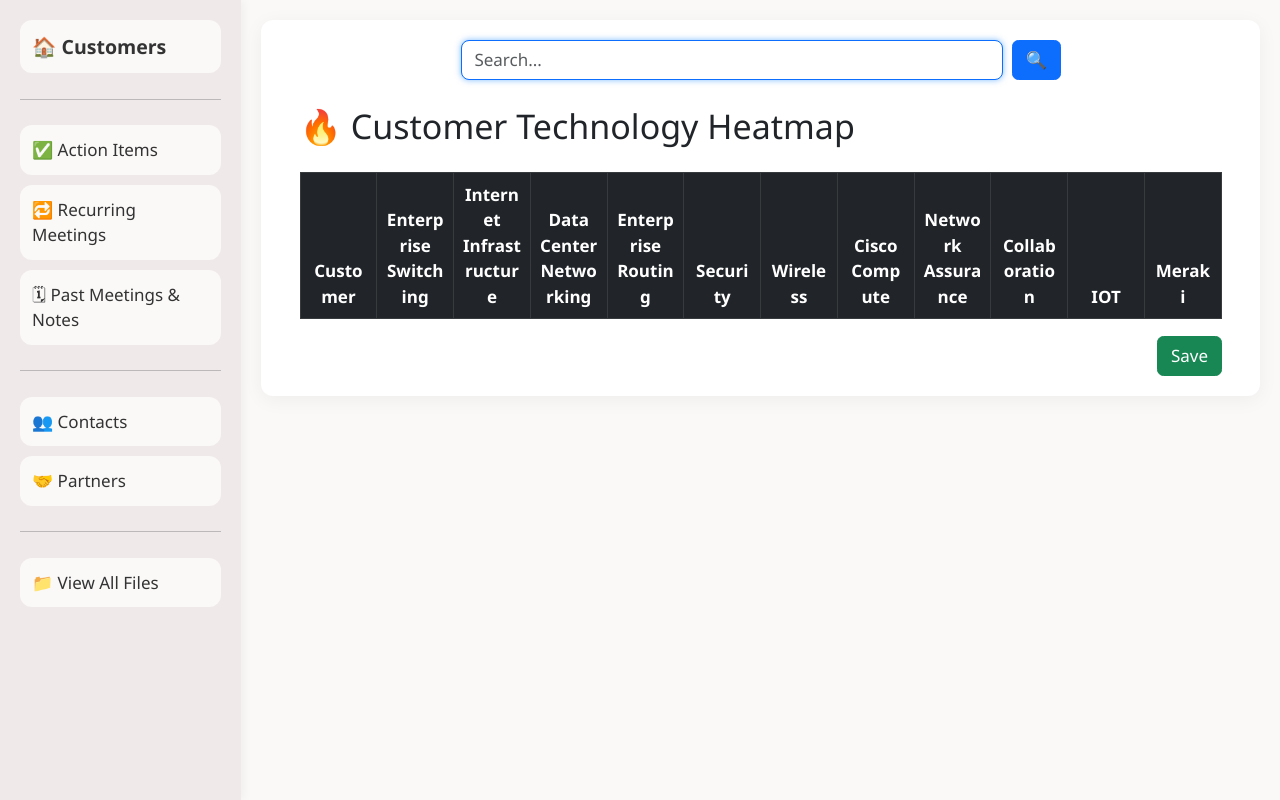
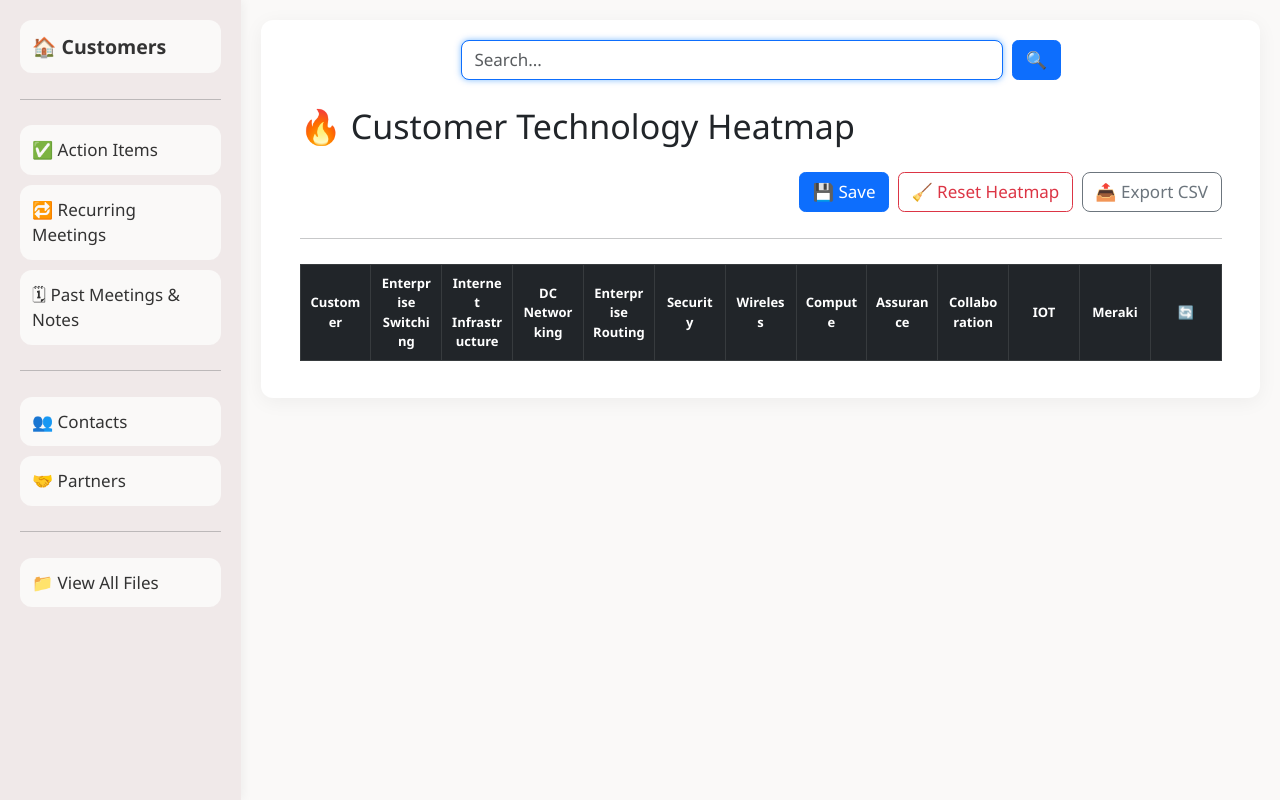
Before and after one commit to npopgeor/customer-crm-install, a Flask app: page /heatmap in a window 1280 px wide. Run offline with Flask 3, Linux system fonts and the light colour scheme; data that the repository does not hold is empty; parts of the project's set-up code (start-up, migrations or seed data) failed here and were passed over.

Commit message:
heatmap complete

```diff
--- a/app.py
+++ b/app.py
@@ -74,9 +74,9 @@ def log_change(action: str, target: str):
     logging.info(f"[{DEVICE_NAME}] {action} → {target}")
 
 COLUMNS = [
-    "Enterprise Switching", "Internet Infrastructure", "Data Center Networking",
-    "Enterprise Routing", "Security", "Wireless", "Cisco Compute",
-    "Network Assurance", "Collaboration", "IOT", "Meraki"
+    "Enterprise Switching", "Internet Infrastructure", "DC Networking",
+    "Enterprise Routing", "Security", "Wireless", "Compute",
+    "Assurance", "Collaboration", "IOT", "Meraki"
 ]
 
 
@@ -2225,10 +2225,10 @@ def heatmap():
         row = {"name": customer.name, "data": []}
         for column in COLUMNS:
             cell = HeatmapCell.query.filter_by(customer_id=customer.id, column_name=column).first()
-            if cell and (cell.color or cell.text):  # Only include if there's meaningful data
+            if cell and (cell.color or cell.text):
                 row["data"].append({"color": cell.color, "text": cell.text})
             else:
-                row["data"].append(None)  # Mark it as empty, not a fake dict
+                row["data"].append(None)
         heatmap_data.append(row)
 
     return render_template("heatmap.html", customers=heatmap_data, columns=COLUMNS)
@@ -2239,7 +2239,7 @@ def save_heatmap():
     raw_data = request.form.get('heatmap_data', '')
 
     for line in raw_data.strip().split('\n'):
-        if not line:
+        if not line.strip():
             continue
 
         try:
@@ -2249,29 +2249,39 @@ def save_heatmap():
                 continue
 
             cell_values = cells_raw.split('|')
+            if len(cell_values) != len(COLUMNS):
+                continue
+
             for i, value in enumerate(cell_values):
-                color, text = value.split('::', 1)
+                if '::' not in value:
+                    color, text = '', ''
+                else:
+                    color, text = value.split('::', 1)
+
                 column = COLUMNS[i]
-                cell = HeatmapCell.query.filter_by(customer_id=customer.id, column_name=column).first()
-                if not cell:
-                    cell = HeatmapCell(customer_id=customer.id, column_name=column)
-
                 color = color.strip()
                 text = text.strip()
 
+                existing_cell = HeatmapCell.query.filter_by(customer_id=customer.id, column_name=column).first()
+
                 if color or text:
-                    cell.color = color
-                    cell.text = text
-                    db.session.add(cell)
-                elif cell:
-                    db.session.delete(cell)  # Clean up blank rows if they existed before
-
-        except Exception as e:
-            print(f"⚠️ Error parsing line: {line}\n{e}")
+                    if existing_cell:
+                        existing_cell.color = color
+                        existing_cell.text = text
+                        db.session.add(existing_cell)
+                    else:
+                        new_cell = HeatmapCell(customer_id=customer.id, column_name=column, color=color, text=text)
+                        db.session.add(new_cell)
+                else:
+                    if existing_cell:
+                        db.session.delete(existing_cell)
+
+        except Exception:
             continue
 
     db.session.commit()
     return redirect(url_for('heatmap', msg='✅ Heatmap saved!'))
+
 
 @app.route('/reset_heatmap')
 def reset_heatmap():
--- a/templates/heatmap.html
+++ b/templates/heatmap.html
@@ -4,9 +4,17 @@
 <div class="container mt-4">
   <h2 class="mb-4">🔥 Customer Technology Heatmap</h2>
 
-  {% if request.args.get('msg') %}
-    <div class="alert alert-info">{{ request.args.get('msg') }}</div>
-  {% endif %}
+  <div class="d-flex justify-content-end gap-2 mt-4">
+    <form id="heatmapForm" method="POST" action="{{ url_for('save_heatmap') }}">
+      <input type="hidden" name="heatmap_data" id="heatmapDataInput">
+      <button class="btn btn-primary" type="submit" id="saveButton">💾 Save</button>
+    </form>
+
+    <button class="btn btn-outline-danger" onclick="confirmReset()">🧹 Reset Heatmap</button>
+    <button class="btn btn-outline-secondary" onclick="exportCSV()">📤 Export CSV</button>
+  </div>
+
+  <hr class="my-4">
 
   <div class="table-responsive">
     <table class="table table-bordered text-center align-middle" id="heatmapTable">
@@ -16,6 +24,7 @@
           {% for col in columns %}
             <th>{{ col }}</th>
           {% endfor %}
+          <th>🔄</th>
         </tr>
       </thead>
       <tbody>
@@ -23,48 +32,105 @@
         <tr>
           <td><strong>{{ customer.name }}</strong></td>
           {% for cell in customer.data %}
-            {% if cell %}
-            <td class="heatmap-cell {{ cell['color'] }}" contenteditable="true" onclick="cycleColor(this)">
-                {{ cell['text'] }}
+            <td class="heatmap-cell {{ cell.color }}" contenteditable="true" onclick="cycleColor(this)">
+              {{ cell.text | default('') }}
             </td>
-            {% else %}
-            <td class="heatmap-cell" contenteditable="true" onclick="cycleColor(this)"></td>
-            {% endif %}
-
           {% endfor %}
+         <!-- This is an HTML comment <td><button class="btn btn-sm btn-outline-warning" onclick="confirmResetLine(this)">Reset Line</button></td>-->
         </tr>
         {% endfor %}
       </tbody>
     </table>
 
-    <div class="mt-3 text-end">
-      <form method="POST" action="{{ url_for('save_heatmap') }}">
-        <input type="hidden" name="heatmap_data" id="heatmapDataInput">
-        <button class="btn btn-success" type="submit" onclick="prepareFormData()">Save</button>
-      </form>
-    </div>
-  </div>
   </div>
 
+
+
+  {% if request.args.get('msg') %}
+    <div class="alert alert-success alert-dismissible fade show" role="alert">
+        {{ request.args.get('msg') }}
+        <button type="button" class="btn-close" data-bs-dismiss="alert" aria-label="Close"></button>
+    </div>
+    {% endif %}
+
+</div>
 <style>
+    /* General table responsiveness */
+    .table-responsive {
+      overflow-x: auto;
+    }
+
+    /* Smaller font for compact look */
+    table,
+    .table th,
+    .table td {
+      font-size: 13px;
+    }
+
+    /* Allow headers to wrap instead of truncate */
+    .table thead th {
+      white-space: normal;
+      vertical-align: middle;
+      text-align: center;
+    }
+
+    /* Fixed width for heatmap cells */
     .heatmap-cell {
       min-width: 120px;
-    height: 40px;
+      height: 36px;
       cursor: pointer;
       outline: none;
       transition: background-color 0.2s ease;
+      white-space: normal;
+      word-break: break-word;
     }
-  .red    { background-color: #f87171; }   /* 🔴 */
-  .yellow { background-color: #facc15; }   /* 🟡 */
-  .green  { background-color: #4ade80; }   /* 🟢 */
+
+    /* Reset Line button size */
+    .reset-btn {
+      font-size: 11px;
+      padding: 3px 8px;
+    }
+
+    /* Heatmap colors */
+    .red    { background-color: #f87171 !important; }
+    .yellow { background-color: #facc15 !important; }
+    .green  { background-color: #4ade80 !important; }
+
+    /* Save animation */
+    .pulse {
+      animation: pulseAnim 0.5s ease-out;
+    }
+
+    @keyframes pulseAnim {
+      0%   { background-color: #d1fae5; }
+      100% { background-color: transparent; }
+    }
   </style>
 
+
+
 <script>
+  function confirmResetLine(button) {
+    const confirmation = prompt("⚠️ Type 'yes,line' to confirm resetting this row only:");
+    if (confirmation === "yes,line") {
+        resetRow(button);
+    } else if (confirmation !== null) {
+        alert("❌ Row reset cancelled. Confirmation did not match.");
+    }
+  }
+
+  function confirmReset() {
+    const userInput = prompt("⚠️ Type 'yes,reset' to confirm heatmap reset:");
+    if (userInput === "yes,reset") {
+        window.location.href = "{{ url_for('reset_heatmap') }}";
+    } else if (userInput !== null) {
+        alert("❌ Reset cancelled. Confirmation text did not match.");
+    }
+  }
   function cycleColor(cell) {
     const classes = ['red', 'yellow', 'green'];
     let current = classes.findIndex(c => cell.classList.contains(c));
     cell.classList.remove(...classes);
-
     if (current === -1) {
       cell.classList.add('red');
     } else if (current === 0) {
@@ -74,15 +140,51 @@
     }
   }
 
+  function resetRow(button) {
+    const row = button.closest('tr');
+    for (let i = 1; i < row.cells.length - 1; i++) {
+      row.cells[i].classList.remove('red', 'yellow', 'green');
+      row.cells[i].innerText = '';
+    }
+  }
+
+  function exportCSV() {
+    let csvContent = "Customer,{{ columns|join(',') }}\n";
+    document.querySelectorAll('#heatmapTable tbody tr').forEach(row => {
+      let rowValues = [row.cells[0].innerText.trim()];
+      for (let i = 1; i < row.cells.length - 1; i++) {
+        const text = row.cells[i].innerText.trim();
+        rowValues.push('"' + text + '"');
+      }
+      csvContent += rowValues.join(',') + "\n";
+    });
+
+    const blob = new Blob([csvContent], { type: 'text/csv;charset=utf-8;' });
+    const link = document.createElement('a');
+    link.setAttribute('href', URL.createObjectURL(blob));
+    link.setAttribute('download', 'heatmap_export.csv');
+    document.body.appendChild(link);
+    link.click();
+    document.body.removeChild(link);
+  }
+
+  document.getElementById('saveButton').addEventListener('click', function(e) {
+    e.preventDefault();
+    prepareFormData();
+    document.getElementById('heatmapForm').submit();
+  });
+
   function prepareFormData() {
     const rows = document.querySelectorAll('#heatmapTable tbody tr');
     const output = [];
+
+    document.querySelectorAll('.heatmap-cell[contenteditable="true"]').forEach(cell => cell.blur());
 
     rows.forEach(row => {
       const customerName = row.cells[0].innerText.trim();
       const rowData = [];
 
-      for (let i = 1; i < row.cells.length; i++) {
+      for (let i = 1; i < row.cells.length - 1; i++) {
         const cell = row.cells[i];
         const color = ['red', 'yellow', 'green'].find(c => cell.classList.contains(c)) || '';
         const text = cell.innerText.trim();
@@ -93,6 +195,11 @@
     });
 
     document.getElementById('heatmapDataInput').value = output.join('\n');
+
+    document.querySelector('#heatmapTable').classList.add('pulse');
+    setTimeout(() => {
+      document.querySelector('#heatmapTable').classList.remove('pulse');
+    }, 600);
   }
 </script>
 
```
Also changed, not shown: crm_log.txt (+0 -36 lines). Lines whose indentation alone changed are shown as unchanged.
